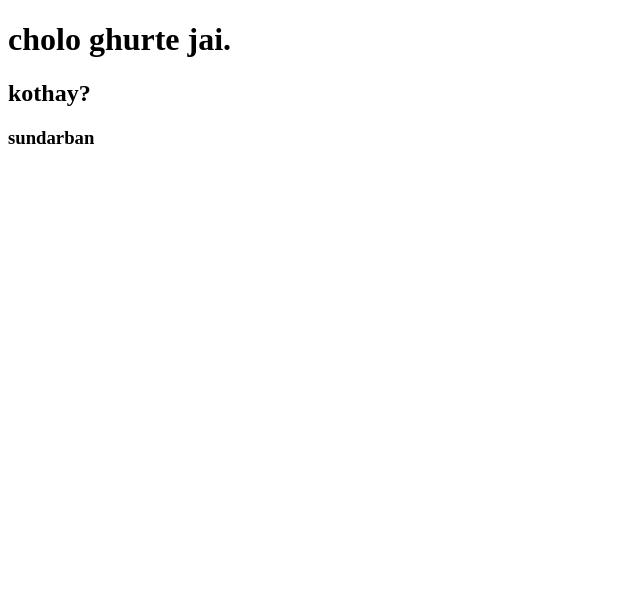
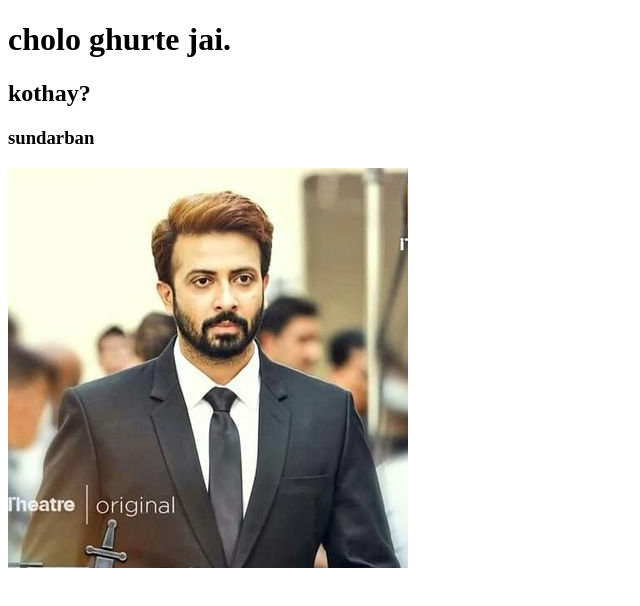
Before and after one commit to Mahbub2352/my-fourth-repo, a plain HTML site: page index.html in a window 1280 px wide. Shown: the whole page, without its empty margins (0-640 px from the left). Drawn offline with Linux system fonts and the light colour scheme.

Commit message:
added sakib khan

```diff
--- a/index.html
+++ b/index.html
@@ -10,5 +10,6 @@
     <h1>cholo ghurte jai.</h1>
     <h2>kothay?</h2>
     <h3>sundarban</h3>
+    <img src="sakib.jpg" alt="">
 </body>
 </html>
```
Also changed, not shown: sakib.jpg (added), salma.jpg (added).
